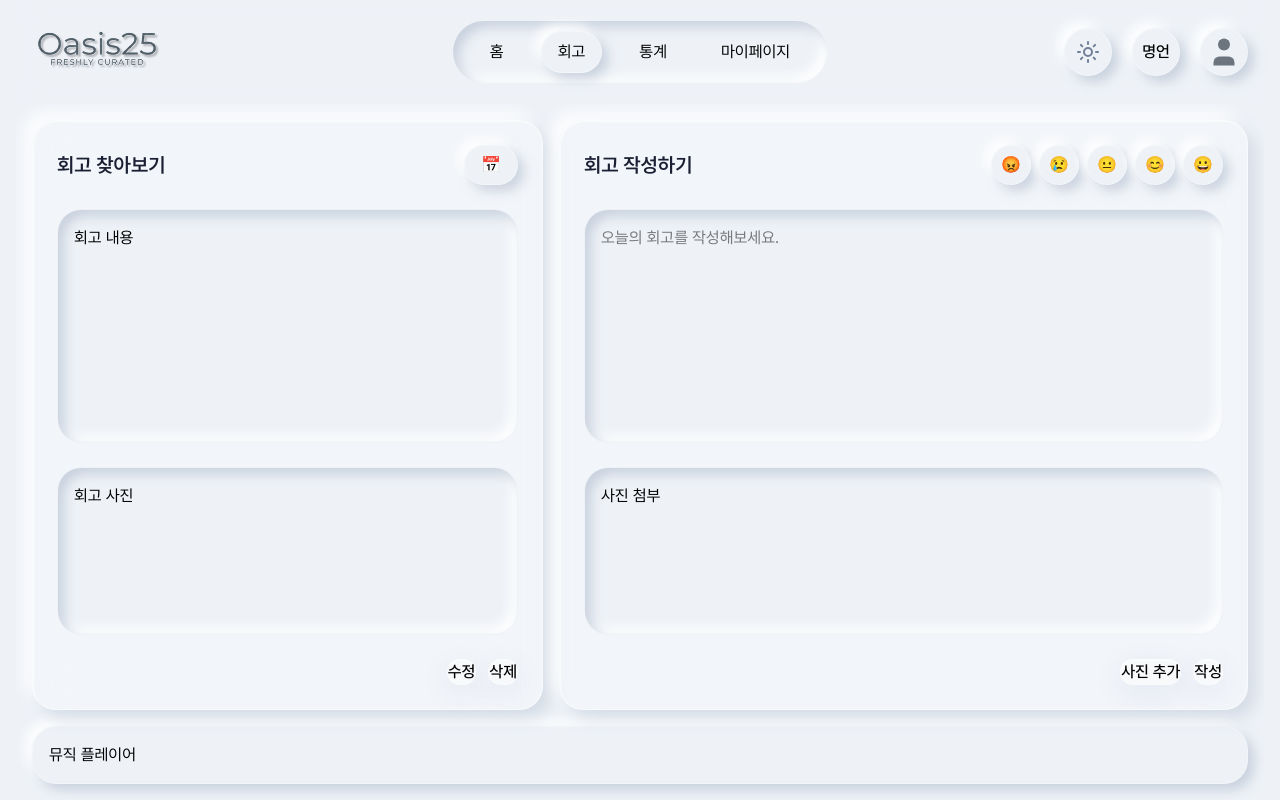
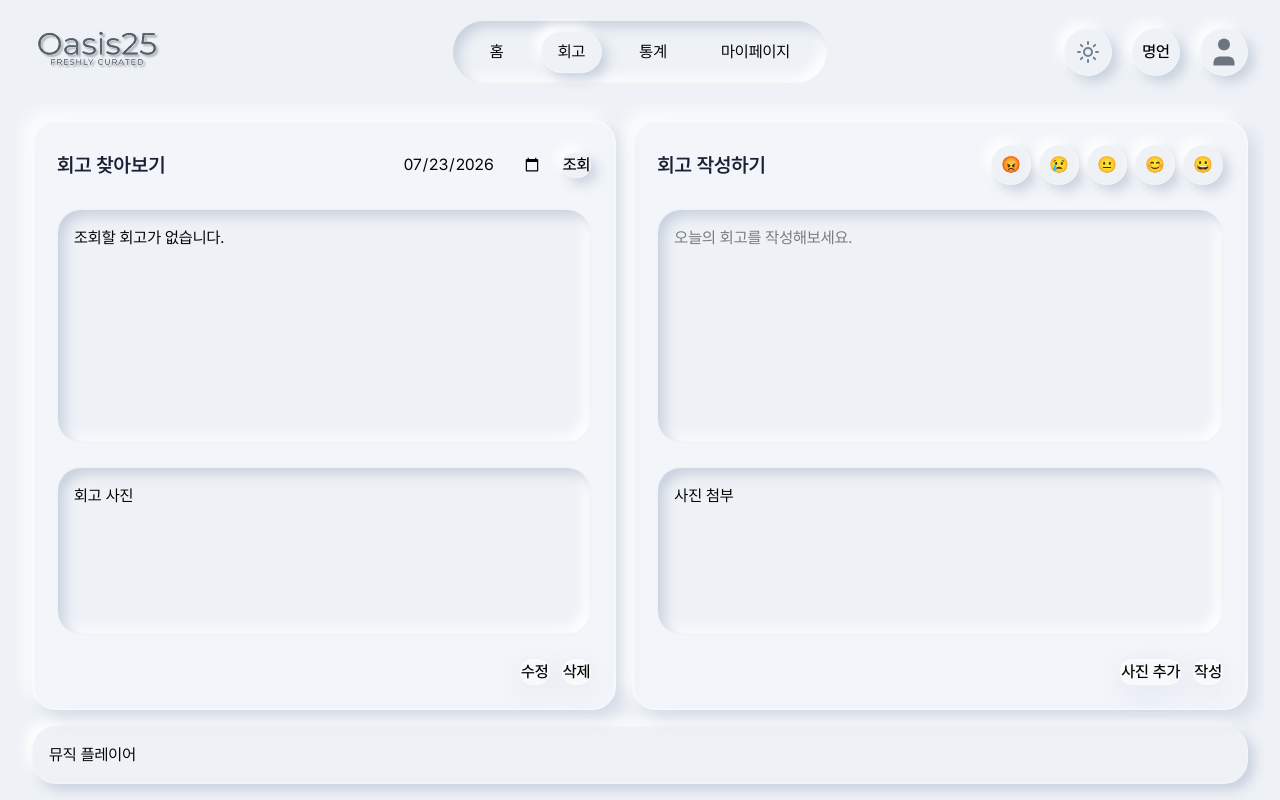
Before and after one commit to SSG-ureca/Oasis25-Frontend, a React (Vite) app: page /retrospect in a window 1280 px wide. Built offline with nearby package versions, Linux system fonts and the light colour scheme; no server answers.

Commit message:
Feat: 회고 페이지에서 날짜별 조회 기능 구현

```diff
--- a/src/components/retrospect/RetrospectSearchPanel.tsx
+++ b/src/components/retrospect/RetrospectSearchPanel.tsx
@@ -2,22 +2,47 @@
 import { RetrospectPanel } from "./RetrospectPannel";
 import { Panel } from "../common/Panel";
 import { Button } from "../common/Button";
+import { useState } from "react";
+import type { RetrospectResponse } from "../../types/retrospect";
+import { getRetrospect } from "../../services/retrospectApi";
 
 // props 필요 title: 패널 이름, header: 상단 버튼, footer:하단버튼, 컨텐츠
 export const RetrospectSearchPanel = () => {
+    const [selectedDate, setSelectedDate] = useState(
+        new Date().toISOString().slice(0, 10),
+    );
+    const [retrospect, setRetrospect] = useState<RetrospectResponse | null>(
+        null,
+    );
+
+    // Get API 호출 함수
+    const handleSearch = async () => {
+        try {
+            const data = await getRetrospect(selectedDate);
+
+            setRetrospect(data);
+        } catch (error) {
+            console.error(error);
+            setRetrospect(null);
+        }
+    };
     return (
         <RetrospectPanel
             title="회고 찾아보기"
             header={
                 <div className="flex items-center gap-2">
-                    <Button
-                        variant="neumorphism"
+                    <input
+                        type="date"
+                        value={selectedDate}
+                        onChange={(e) => setSelectedDate(e.target.value)}
                         className="
                             h-10
-                            px-4
+                            rounded-lg
+                            px-3
                         "
-                    >
-                        📅
+                    />
+                    <Button variant="neumorphism" onClick={handleSearch}>
+                        조회
                     </Button>
                 </div>
             }
@@ -46,7 +71,11 @@ export const RetrospectSearchPanel = () => {
                         flex-[1.5]
                     "
                 >
-                    회고 내용
+                    {retrospect ? (
+                        <div>{retrospect.content}</div>
+                    ) : (
+                        <div>조회할 회고가 없습니다.</div>
+                    )}
                 </Panel>
 
                 <Panel
--- a/src/services/retrospectApi.ts
+++ b/src/services/retrospectApi.ts
@@ -13,7 +13,17 @@ export const createRetrospect = async (
     return response.data;
 };
 // 조회
-export const getRetrospect = async (date: string) => {};
+export const getRetrospect = async (
+    date: string,
+): Promise<RetrospectResponse> => {
+    const response = await api.get(DIARY_API, {
+        params: {
+            date,
+        },
+    });
+
+    return response.data;
+};
 
 // 수정
 export const updateRetrospect = async () => {};
```
Also changed, not shown: 1 other file (tests, documents, lock files or other folders).
